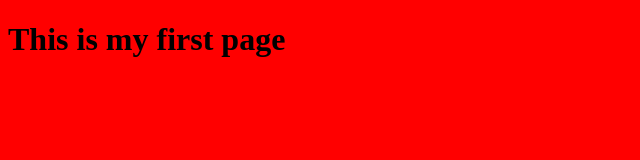
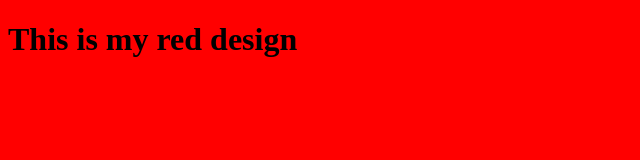
Before and after one commit to sameep4/project23, a plain HTML site: page index.html in a window 1280 px wide. Shown: the whole page, without its empty margins (0-640 px from the left). Drawn offline with Linux system fonts and the light colour scheme.

Commit message:
version3

```diff
--- a/index.html
+++ b/index.html
@@ -6,7 +6,7 @@
     <title>Document</title>
 </head>
 <body style="background-color: red;">
-    <h1>This is my first page</h1>
+    <h1>This is my red design</h1>
 
 </body>
 </html>
```
